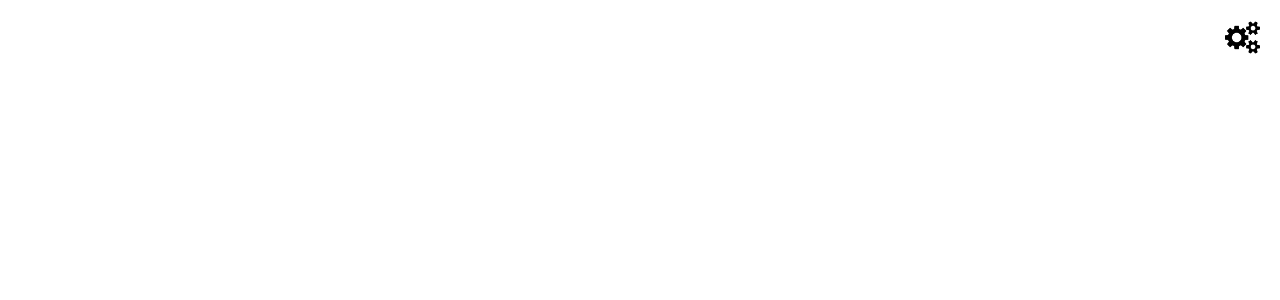
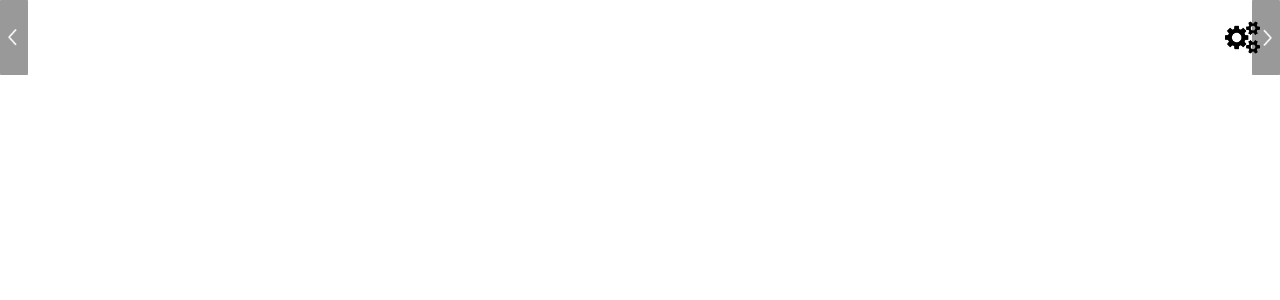
Before and after one commit to Zillordo/Carousel, a React (Create React App) app in the folder frontend/: page / in a window 1280 px wide. Shown: the top 300 px of the page. Built offline with nearby package versions, Linux system fonts and the light colour scheme.

Commit message:
arrow controll

```diff
--- a/frontend/src/App.js
+++ b/frontend/src/App.js
@@ -127,14 +127,19 @@ const App = () => {
     else if (size === 'l') return { height: '100vh' }
   }
 
+  const arrowPosition = (size) => {
+    if (size === 's') return { top: '20%' }
+    else if (size === 'm') return { top: '30%' }
+    else if (size === 'l') return { top: '40%' }
+  }
 
   return (
     <>
       <div className='app'>
         <div className="carousel--container" id="header-carousel">
-          <button className="moveRight" onClick={smoothCarouselRight}></button>
+          <button className="moveRight" onClick={smoothCarouselRight} style={arrowPosition(data.size)}></button>
           <Slider data={data.tiles} size={size(data.size)} />
-          <button className="moveLeft" onClick={smoothCarouselLeft}></button>
+          <button className="moveLeft" onClick={smoothCarouselLeft} style={arrowPosition(data.size)}></button>
         </div>
         <button className='settingsbtn' onClick={() => setToggle(() => !toggle)}></button>
         {toggle && <Backdrop>
--- a/frontend/src/style/style.css
+++ b/frontend/src/style/style.css
@@ -703,24 +703,20 @@ body {
 .moveRight,
 .moveLeft {
   position: fixed;
-  top: 30%;
   height: 75px;
   width: 28px;
   border: 0;
   background-color: rgba(255, 255, 255, 0);
   outline: none;
-  -webkit-transition: all 100ms ease-in-out;
-  transition: all 100ms ease-in-out;
-  background-image: url("../pictures/arrow-right-thin@2x.png");
-  background-size: 25px;
-  background-repeat: no-repeat;
-  background-position: center;
+  -webkit-transition: background-color 100ms ease-in-out;
+  transition: background-color 100ms ease-in-out;
   -webkit-filter: invert(100%);
           filter: invert(100%);
   border-radius: 2%;
 }
 
 .moveRight {
+  z-index: 1;
   right: 0;
 }
 
@@ -747,6 +743,10 @@ body {
 .carousel--container:hover .moveLeft,
 .carousel--container:hover .moveRight {
   background-color: rgba(255, 255, 255, 0.4);
+  background-image: url("../pictures/arrow-right-thin@2x.png");
+  background-size: 25px;
+  background-repeat: no-repeat;
+  background-position: center;
 }
 
 .carousel--container .carousel {
--- a/frontend/src/style/style.scss
+++ b/frontend/src/style/style.scss
@@ -547,21 +547,19 @@ body {
 .moveRight,
 .moveLeft {
   position: fixed;
-  top: 30%;
   height: 75px;
   width: 28px;
   border: 0;
+  // top: 28%;
   background-color: rgba(255, 255, 255, 0);
   outline: none;
-  transition: all 100ms ease-in-out;
-  background-image: url("../pictures/arrow-right-thin@2x.png");
-  background-size: 25px;
-  background-repeat: no-repeat;
-  background-position: center;
+  transition: background-color 100ms ease-in-out;
+
   filter: invert(100%);
   border-radius: 2%;
 }
 .moveRight {
+  z-index: 1;
   right: 0;
 }
 .moveLeft {
@@ -580,6 +578,10 @@ body {
     .moveLeft,
     .moveRight {
       background-color: rgba(255, 255, 255, 0.4);
+      background-image: url("../pictures/arrow-right-thin@2x.png");
+      background-size: 25px;
+      background-repeat: no-repeat;
+      background-position: center;
     }
   }
   .carousel {
```
Also changed, not shown: 1 other file (tests, documents, lock files or other folders).
